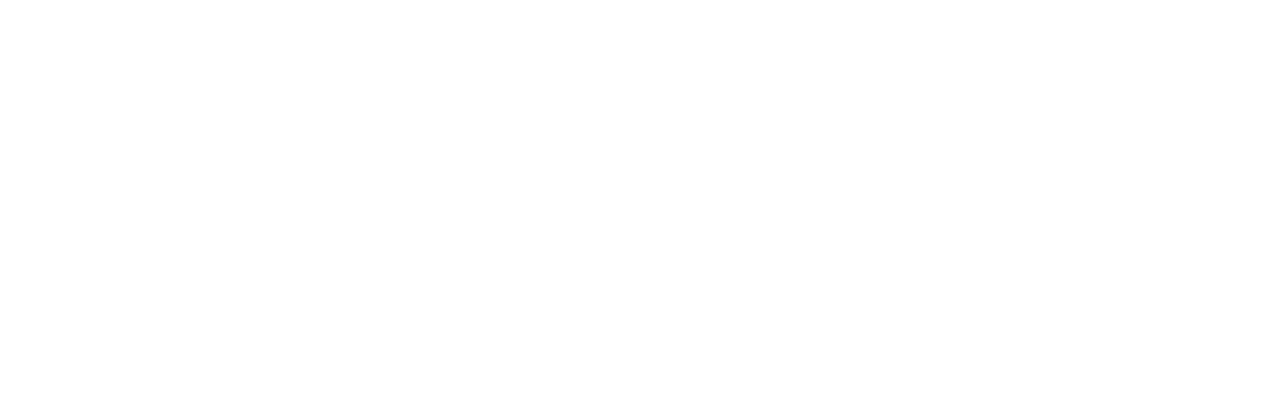
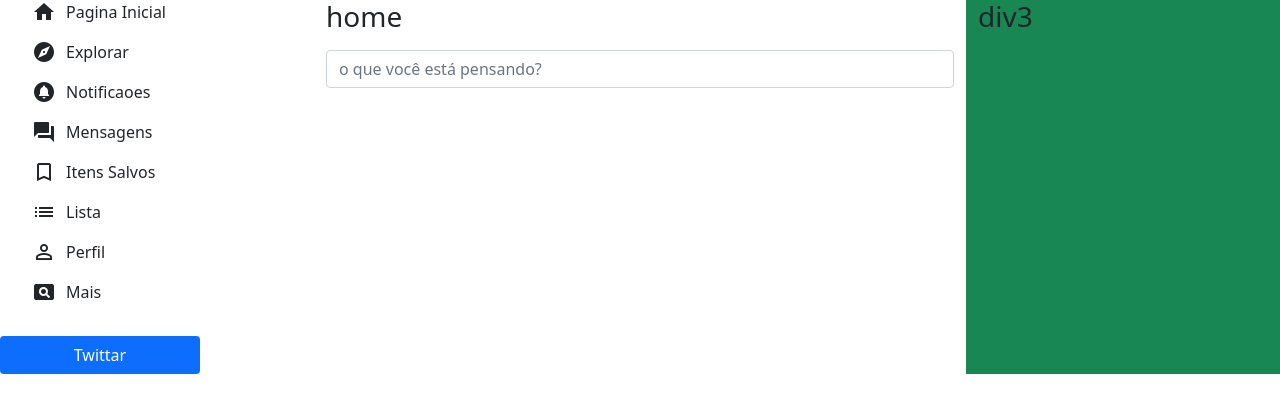
Before and after one commit to larirodgs/Twitter-Brasil, a plain HTML site: page index.html in a window 1280 px wide. Drawn offline with nearby package versions, Linux system fonts and the light colour scheme.

Commit message:
html/css

```diff
--- a/index.html
+++ b/index.html
@@ -1,12 +1,87 @@
 <!DOCTYPE html>
 <html lang="en">
+
 <head>
     <meta charset="UTF-8">
     <meta http-equiv="X-UA-Compatible" content="IE=edge">
     <meta name="viewport" content="width=device-width, initial-scale=1.0">
+
+    <link href="https://cdn.jsdelivr.net/npm/bootstrap@5.1.3/dist/css/bootstrap.min.css" rel="stylesheet"
+        integrity="sha384-1BmE4kWBq78iYhFldvKuhfTAU6auU8tT94WrHftjDbrCEXSU1oBoqyl2QvZ6jIW3" crossorigin="anonymous">
+    <link href="style.css" rel="stylesheet">
+    <link href="https://fonts.googleapis.com/icon?family=Material+Icons" rel="stylesheet">
     <title>Twitter Brasil</title>
 </head>
+
 <body>
+    <div class="divprincipal row">
+
+        <div class=" div1 col-3">
+            <ul class="list-menu align-items-center">
+                <li>
+                    <span class="material-icons">home</span>
+                    <p>Pagina Inicial</p>
+                </li>
+                <li>
+                    <span class="material-icons">explore</span>
+                    <p>Explorar</p>
+                </li>
+                <li>
+                    <span class="material-icons">circle_notifications</span>
+                    <p>Notificaoes</p>
+                </li>
+                <li>
+                    <span class="material-icons">question_answer</span>
+                    <p>Mensagens</p>
+                </li>
+                <li>
+                    <span class="material-icons">turned_in_not</span>
+                    <p>Itens Salvos</p>
+                </li>
+                <li>
+                    <span class="material-icons">list</span>
+                    <p>Lista</p>
+                </li>
+                <li>
+                    <span class="material-icons">perm_identity</span>
+                    <p>Perfil</p>
+                </li>
+                <li>
+                    <span class="material-icons">pageview</span>
+                    <p>Mais</p>
+                </li>
+            </ul>
+            <button class="text-white btn bg-primary btn-new-twitter ">
+                Twittar
+            </button>
+        </div>
+
+        <div class="div2 col-6">
+            <label for="exampleFormControlInput1" class="form-label">
+                <h3>home</h3>
+            </label>
+            <input type="text" class="form-control" id="exampleFormControlInput1"
+                placeholder="o que você está pensando?">
+
+        </div>
+
+
+        <div class="div3 bg-success col">
+            <h3>div3</h3>
+        </div>
 
 </body>
+
+<footer>
+    <script src="https://cdn.jsdelivr.net/npm/bootstrap@5.1.3/dist/js/bootstrap.bundle.min.js"
+        integrity="sha384-ka7Sk0Gln4gmtz2MlQnikT1wXgYsOg+OMhuP+IlRH9sENBO0LRn5q+8nbTov4+1p"
+        crossorigin="anonymous"></script>
+    <script src="https://cdn.jsdelivr.net/npm/@popperjs/core@2.10.2/dist/umd/popper.min.js"
+        integrity="sha384-7+zCNj/IqJ95wo16oMtfsKbZ9ccEh31eOz1HGyDuCQ6wgnyJNSYdrPa03rtR1zdB"
+        crossorigin="anonymous"></script>
+    <script src="https://cdn.jsdelivr.net/npm/bootstrap@5.1.3/dist/js/bootstrap.min.js"
+        integrity="sha384-QJHtvGhmr9XOIpI6YVutG+2QOK9T+ZnN4kzFN1RtK3zEFEIsxhlmWl5/YESvpZ13"
+        crossorigin="anonymous"></script>
+</footer>
+
 </html>
--- a/style.css
+++ b/style.css
@@ -0,0 +1,30 @@
+.div1{
+    height: 100%;
+
+    }
+    .list-menu{
+        list-style-type: none;
+    }
+
+    .list-menu li {
+        display: flex;
+    }
+
+
+    .list-menu span {
+       margin-right: 10px;
+    }
+
+    button{
+        border: none;
+    }
+
+
+    .btn-new-twitter{
+        width: 200px;
+    }
+
+    .icon-twitter{
+
+        padding: 20px 0px 20px 0px;
+    }
```
